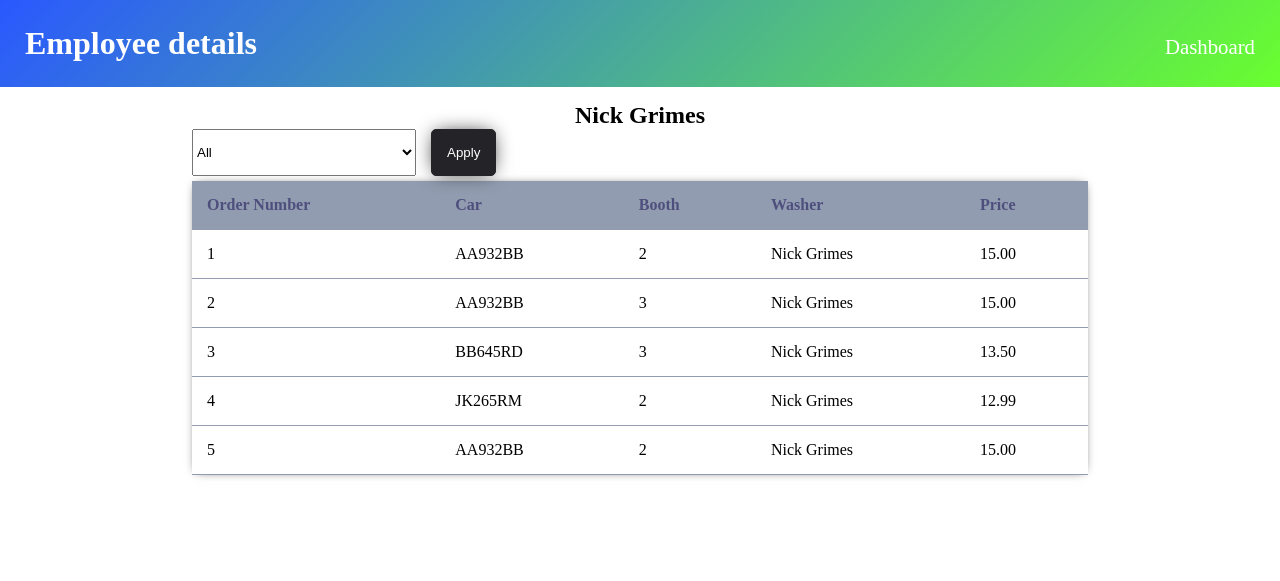
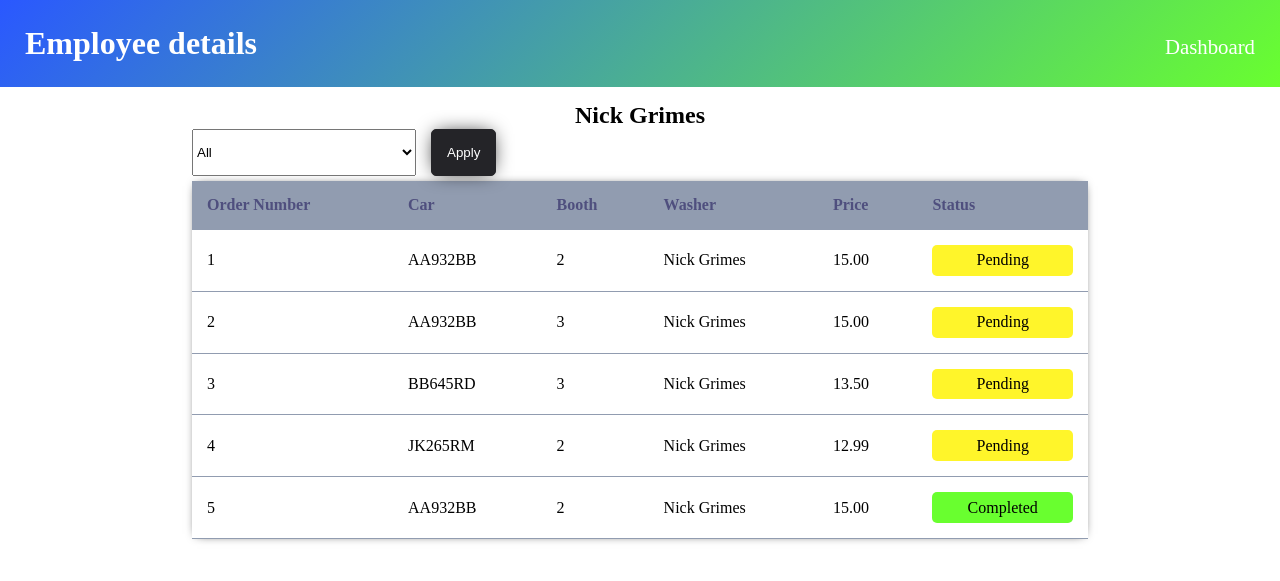
Before and after one commit to Christus5/Car-Wash, a Django app: page /employee/1/ in a window 1280 px wide. Shown: the top 581 px of the page. Run offline with Django 3.2, Linux system fonts and the light colour scheme; data comes from the database, SQL or seed files in the repository; both versions use the stored data as it was after the commit.

Commit message:
Add more visual

```diff
--- a/static/washapp/base.css
+++ b/static/washapp/base.css
@@ -9,6 +9,7 @@
     --blue: #2a58ff;
     --graphite: #242428;
     --lime: #69ff2f;
+    --yellow: #fff52a;
 }
 
 button {
@@ -86,7 +87,7 @@ a:hover {
     margin-top: 15px;
 }
 
-.page-content  h2 {
+.page-content h2 {
     text-align: center;
 }
 
@@ -126,3 +127,18 @@ a:hover {
     color: black;
     font-size: 1em;
 }
+
+.status {
+    text-align: center;
+    padding: 0.4em;
+    border-radius: 5px;
+}
+
+.status-completed {
+    background-color: var(--lime);
+}
+
+.status-pending {
+    background-color: var(--yellow);
+
+}
--- a/washapp/models.py
+++ b/washapp/models.py
@@ -50,10 +50,16 @@ class Car(models.Model):
 
 
 class Order(models.Model):
+    STATUS = (
+        ('Completed', "Completed"),
+        ('Pending', "Pending")
+    )
+
     car = models.ForeignKey(to='Car', on_delete=models.PROTECT)
     wash_booth = models.ForeignKey(to='CarWashBooth', on_delete=models.PROTECT)
     washer = models.ForeignKey(to='Employee', on_delete=models.CASCADE)
     price = models.DecimalField(max_digits=5, decimal_places=2)
+    status = models.CharField(choices=STATUS, max_length=100, default='Pending')
     requested = models.DateTimeField()
     completed = models.DateTimeField()
 
--- a/washapp/templates/washapp/base.html
+++ b/washapp/templates/washapp/base.html
@@ -1,9 +1,11 @@
+{% load static %}
+
+
 <!DOCTYPE html>
 <html lang="en">
 <head>
     <meta charset="UTF-8">
     <title>Car Wash</title>
-    {% load static %}
     <link rel="stylesheet" href="{% static 'washapp/base.css' %}"/>
 </head>
 <body>
--- a/washapp/templates/washapp/detailsPage/orders.html
+++ b/washapp/templates/washapp/detailsPage/orders.html
@@ -1,5 +1,5 @@
 <div id="orders_default_id">
-{#    <h2>Orders</h2>#}
+    {#    <h2>Orders</h2>#}
     <table class="table">
         <thead>
         <tr>
@@ -8,6 +8,7 @@
             <th>Booth</th>
             <th>Washer</th>
             <th>Price</th>
+            <th>Status</th>
         </tr>
         </thead>
         <tbody>
@@ -18,13 +19,24 @@
                 <td>{{ order.wash_booth }}</td>
                 <td>{{ order.washer }}</td>
                 <td>{{ order.price }}</td>
+                <td>
+                    {% if order.status == "Pending" %}
+                        <div class="status status-pending">
+                            {{ order.status }}
+                        </div>
+                    {% else %}
+                        <div class="status status-completed">
+                            {{ order.status }}
+                        </div>
+                    {% endif %}
+                </td>
             </tr>
         {% endfor %}
         </tbody>
     </table>
 </div>
 <div id="orders_day_id" style="display: none;">
-{#    <h2>Orders by day</h2>#}
+    {#    <h2>Orders by day</h2>#}
     <table class="table">
         <thead>
         <tr>
@@ -49,7 +61,7 @@
     </table>
 </div>
 <div id="orders_day_week" style="display: none;">
-{#    <h2>Orders by week</h2>#}
+    {#    <h2>Orders by week</h2>#}
 
     <table class="table">
         <thead>
```
Also changed, not shown: db.sqlite3.
